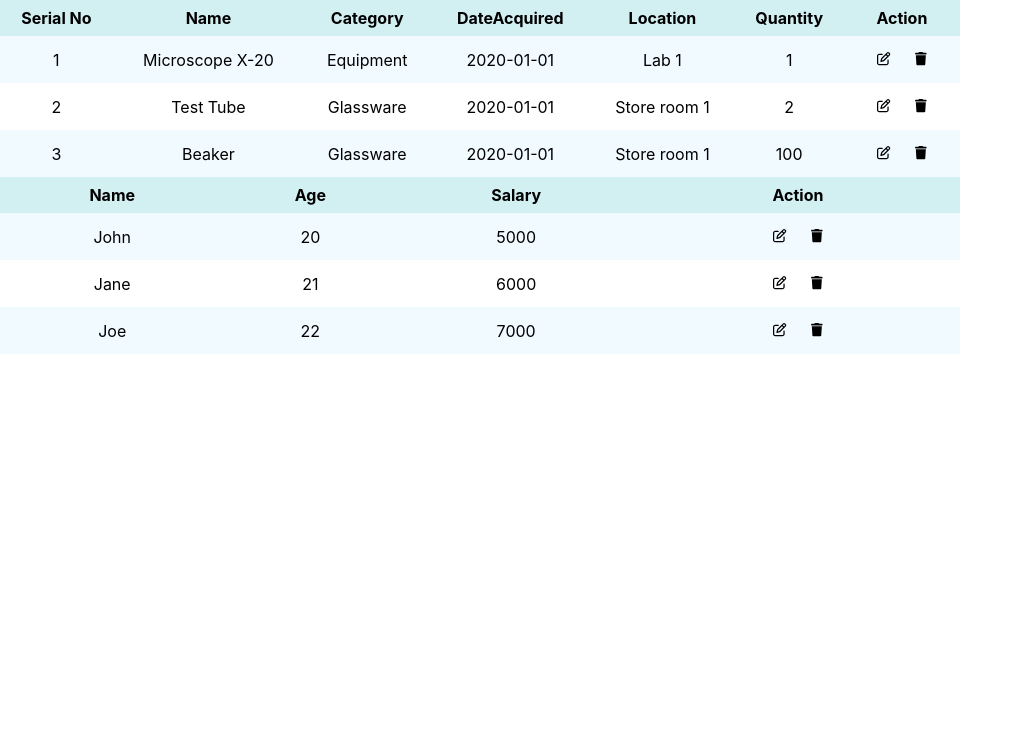
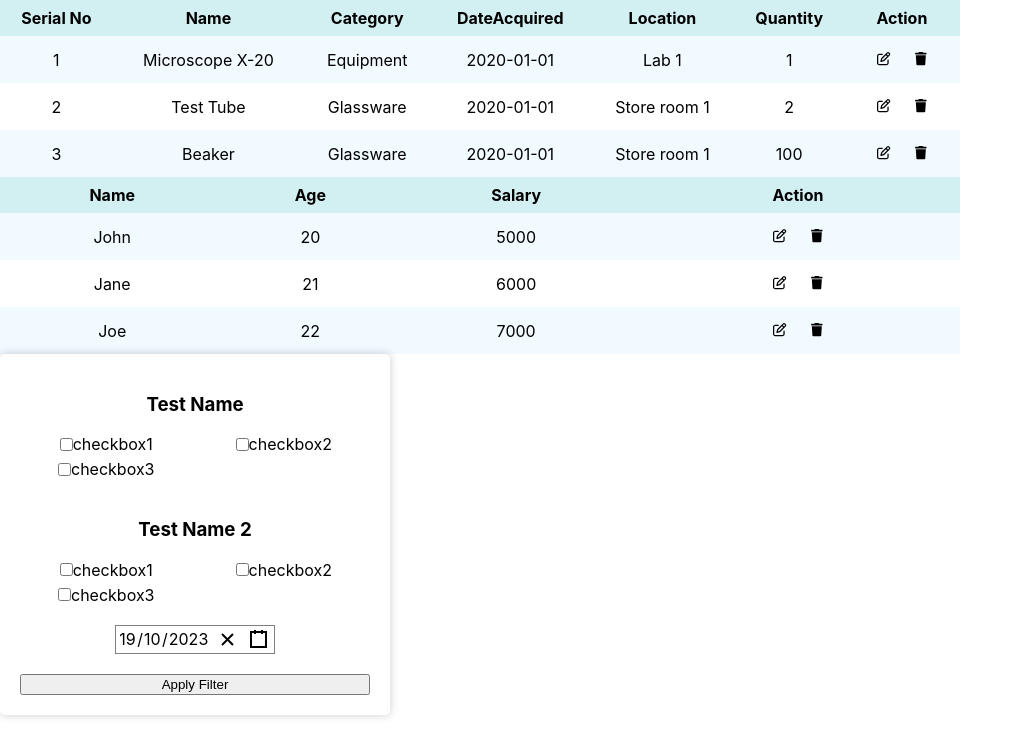
Before and after one commit to HPOKSG/database-application, a React (Create React App) app: page / in a window 1280 px wide. Shown: the top 756 px of the page, without its empty margins (0-1023 px from the left). Built offline with nearby package versions, Linux system fonts and the light colour scheme.

Commit message:
finish FilterForm

```diff
--- a/package.json
+++ b/package.json
@@ -12,6 +12,7 @@
     "@testing-library/user-event": "^13.5.0",
     "font-awesome": "^4.7.0",
     "react": "^18.2.0",
+    "react-date-picker": "^10.5.2",
     "react-dom": "^18.2.0",
     "react-modal": "^3.16.1",
     "react-scripts": "5.0.1",
--- /dev/null
+++ b/src/components/Forms/FilterFormBuilder.css
@@ -0,0 +1,35 @@
+.filter-form {
+  display: flex;
+  flex-direction: column;
+  box-shadow: 0 0 10px rgba(0, 0, 0, 0.2);
+  border-radius: 5px;
+  padding: 20px;
+  background-color: #fff;
+  width: 350px;
+}
+
+.section {
+  margin-bottom: 20px;
+}
+
+.checkbox-grid {
+  display: grid;
+  grid-template-columns: repeat(2, 1fr); /* Arrange checkboxes in 2 columns */
+  gap: 5px;
+}
+.grid-container {
+  margin-left: auto;
+  margin-right: auto;
+}
+.checkbox-label {
+  display: flex;
+  align-items: center;
+}
+.checkbox-label input[type='checkbox'] {
+  margin: 0; /* Reset margin to remove any spacing */
+}
+
+.date-picker-section {
+  margin-top: 20px;
+}
+/* Add your custom styles for the DatePicker component */
--- /dev/null
+++ b/src/components/Forms/FilterFormBuilder.js
@@ -0,0 +1,120 @@
+import React, { useState } from 'react';
+import DatePicker from 'react-date-picker';
+import 'react-date-picker/dist/DatePicker.css';
+import 'react-calendar/dist/Calendar.css';
+import './FilterFormBuilder.css';
+function FilterFormBuilder() {
+  const [filterCriteria, setFilterCriteria] = useState([
+    {
+      name: 'Test Name',
+      checkboxes: [
+        { name: 'checkbox1', checked: false },
+        { name: 'checkbox2', checked: false },
+        { name: 'checkbox3', checked: false },
+      ],
+    },
+    {
+      name: 'Test Name 2',
+      checkboxes: [
+        { name: 'checkbox1', checked: false },
+        { name: 'checkbox2', checked: false },
+        { name: 'checkbox3', checked: false },
+      ],
+      date: [{ name: 'Acquire date', value: new Date() }],
+    },
+  ]);
+  console.log(filterCriteria);
+  const handleCheckboxChange = (section, checkboxName) => {
+    setFilterCriteria((prevCriteria) =>
+      [...prevCriteria].map((sectionData) => {
+        if (sectionData.name === section) {
+          return {
+            ...sectionData,
+            checkboxes: sectionData.checkboxes.map((checkbox) => {
+              if (checkbox.name === checkboxName) {
+                return {
+                  ...checkbox,
+                  checked: !checkbox.checked,
+                };
+              }
+              return checkbox;
+            }),
+          };
+        }
+        return sectionData;
+      })
+    );
+  };
+  const handleDateChange = (section, date, selectedDate) => {
+    setFilterCriteria((prevCriteria) =>
+      [...prevCriteria].map((sectionData) => {
+        if (sectionData.name === section) {
+          return {
+            ...sectionData,
+            date: sectionData.date.map((dateData) => {
+              if (dateData.name === date.name) {
+                return {
+                  ...dateData,
+                  value: selectedDate,
+                };
+              }
+              return dateData;
+            }),
+          };
+        }
+        return sectionData;
+      })
+    );
+  };
+
+  const handleSubmit = () => {
+    // Use filterCriteria to perform actions
+    console.log(filterCriteria);
+  };
+  return (
+    <div className='filter-form'>
+      {Object.entries(filterCriteria).map(([sectionKey, sectionData]) => {
+        return (
+          <div key={sectionKey} className='section'>
+            <h3>{sectionData.name}</h3>
+            <div className='checkbox-grid'>
+              {sectionData.checkboxes.map((checkbox) => (
+                <div className='grid-container'>
+                  <label key={checkbox.name} className='checkbox-label'>
+                    <input
+                      type='checkbox'
+                      checked={checkbox.checked}
+                      onChange={() =>
+                        handleCheckboxChange(sectionData.name, checkbox.name)
+                      }
+                    />
+                    {checkbox.name}
+                  </label>
+                </div>
+              ))}
+            </div>
+            {sectionData.date
+              ? sectionData.date.map((date) => (
+                  <div className='date-picker-section'>
+                    <DatePicker
+                      className='react-datepicker'
+                      key={date.name}
+                      name={date.name}
+                      onChange={(selectedDate) =>
+                        handleDateChange(sectionData.name, date, selectedDate)
+                      }
+                      value={date.value}
+                      format='dd/MM/yyyy'
+                    />
+                  </div>
+                ))
+              : null}
+          </div>
+        );
+      })}
+
+      <button onClick={handleSubmit}>Apply Filter</button>
+    </div>
+  );
+}
+export default FilterFormBuilder;
--- a/src/components/Table/TestTable.js
+++ b/src/components/Table/TestTable.js
@@ -1,7 +1,7 @@
 import React from 'react';
 import { Table, TableBuilder } from './TableBuilder';
-import InputFormModal from './InputFormModal';
-import TestInputUserModal from './TestEditUserModal';
+import InputFormModal from '../Forms/InputFormModal';
+import TestInputUserModal from '../Forms/TestEditUserModal';
 const tableData = {
   headers: [
     'Serial No',
--- a/src/pages/test.js
+++ b/src/pages/test.js
@@ -1,9 +1,11 @@
 import React from 'react';
 import TestTable from '../components/Table/TestTable';
+import FilterFormBuilder from '../components/Forms/FilterFormBuilder';
 const Test = () => {
   return (
     <div>
       <TestTable></TestTable>
+      <FilterFormBuilder></FilterFormBuilder>
     </div>
   );
 };
```
Also changed, not shown: src/components/Forms/InputFormModal.css (renamed from src/components/Table/InputFormModal.css), src/components/Forms/InputFormModal.js (renamed from src/components/Table/InputFormModal.js), src/components/Forms/TestEditUserModal.js (renamed from src/components/Table/TestEditUserModal.js), 1 other file (tests, documents, lock files or other folders).
